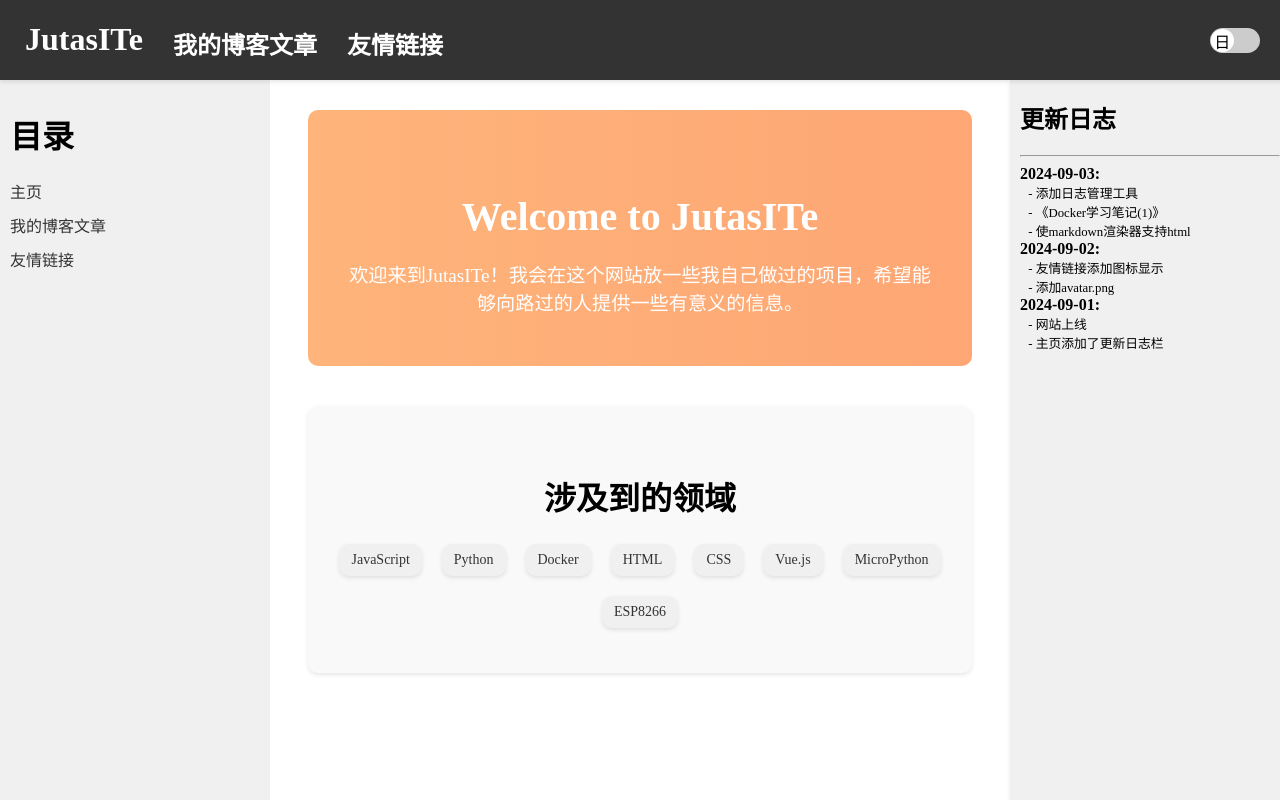
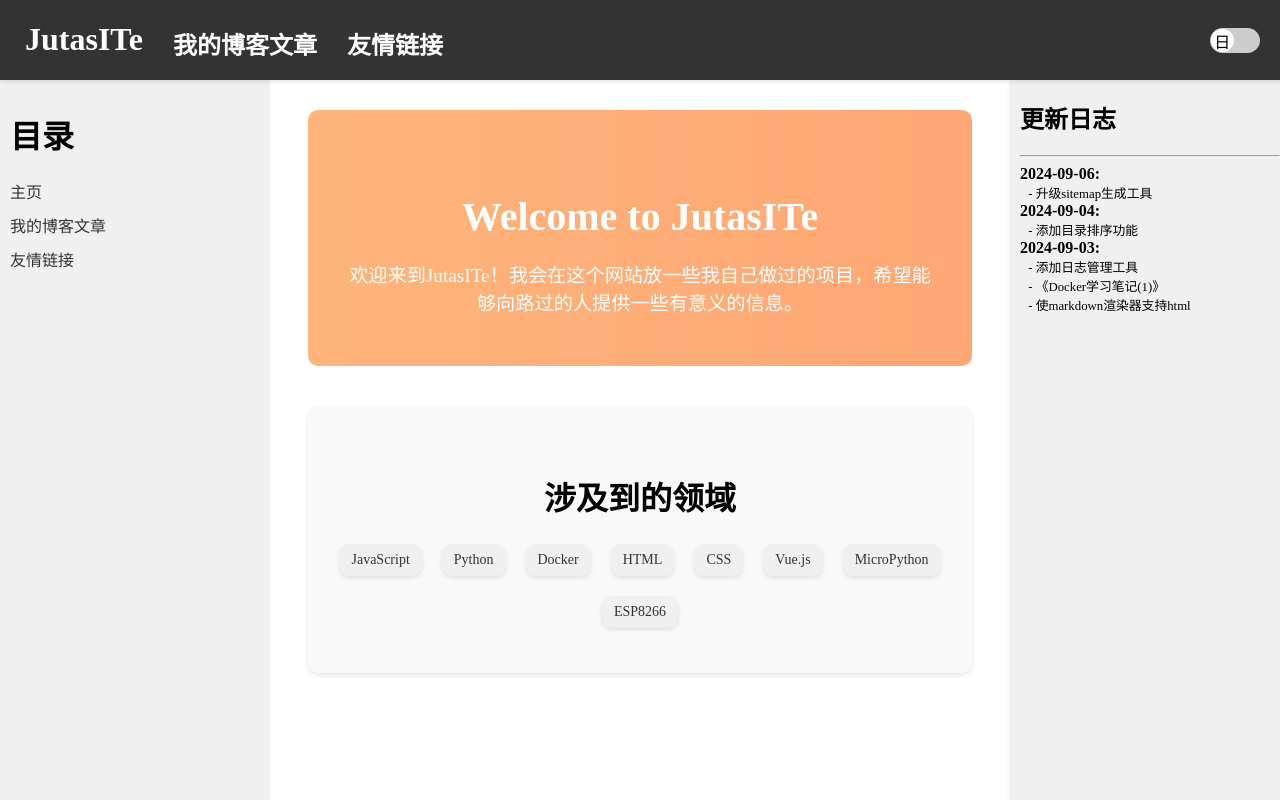
Before and after one commit to JoecosB/TestFlaskApp, a Vue app in the folder frontend/: page / in a window 1280 px wide. Built offline with nearby package versions, Linux system fonts and the light colour scheme.

Commit message:
Fix sitemap generating

```diff
--- a/frontend/generate-sitemap.js
+++ b/frontend/generate-sitemap.js
@@ -9,7 +9,7 @@ const routes = [
 ];
 
 async function generateSitemap() {
-  const sitemap = new SitemapStream({ hostname: 'https://www.example.com' });
+  const sitemap = new SitemapStream({ hostname: 'https://jutasite.top/' });
   const writeStream = createWriteStream(resolve(__dirname, 'public/sitemap.xml'));
 
   sitemap.pipe(writeStream);
--- a/frontend/public/update_info.json
+++ b/frontend/public/update_info.json
@@ -1,4 +1,16 @@
 [
+  {
+    "date": "2024-09-06",
+    "changes": [
+      "升级sitemap生成工具"
+    ]
+  },
+  {
+    "date": "2024-09-04",
+    "changes": [
+      "添加目录排序功能"
+    ]
+  },
   {
     "date": "2024-09-03",
     "changes": [
```
Also changed, not shown: 2 other files (tests, documents, lock files or other folders).
